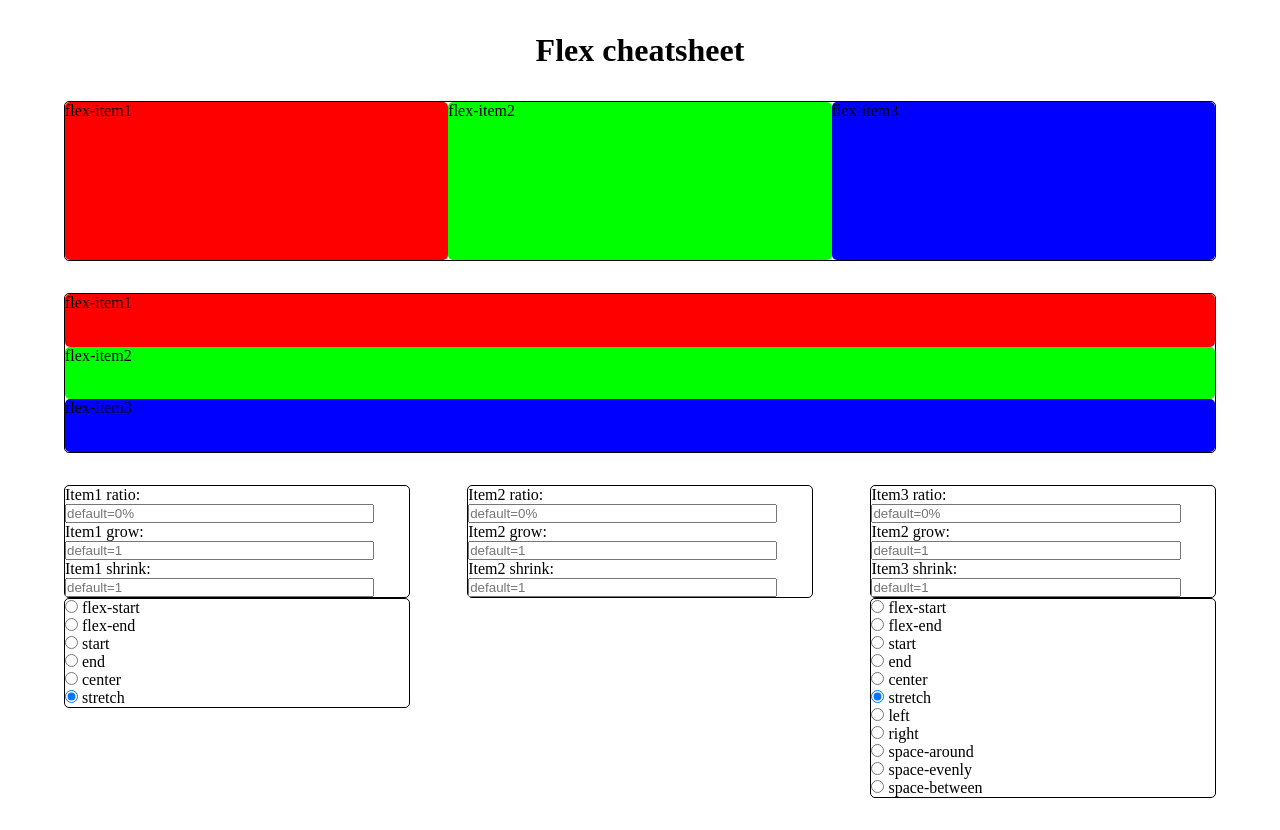
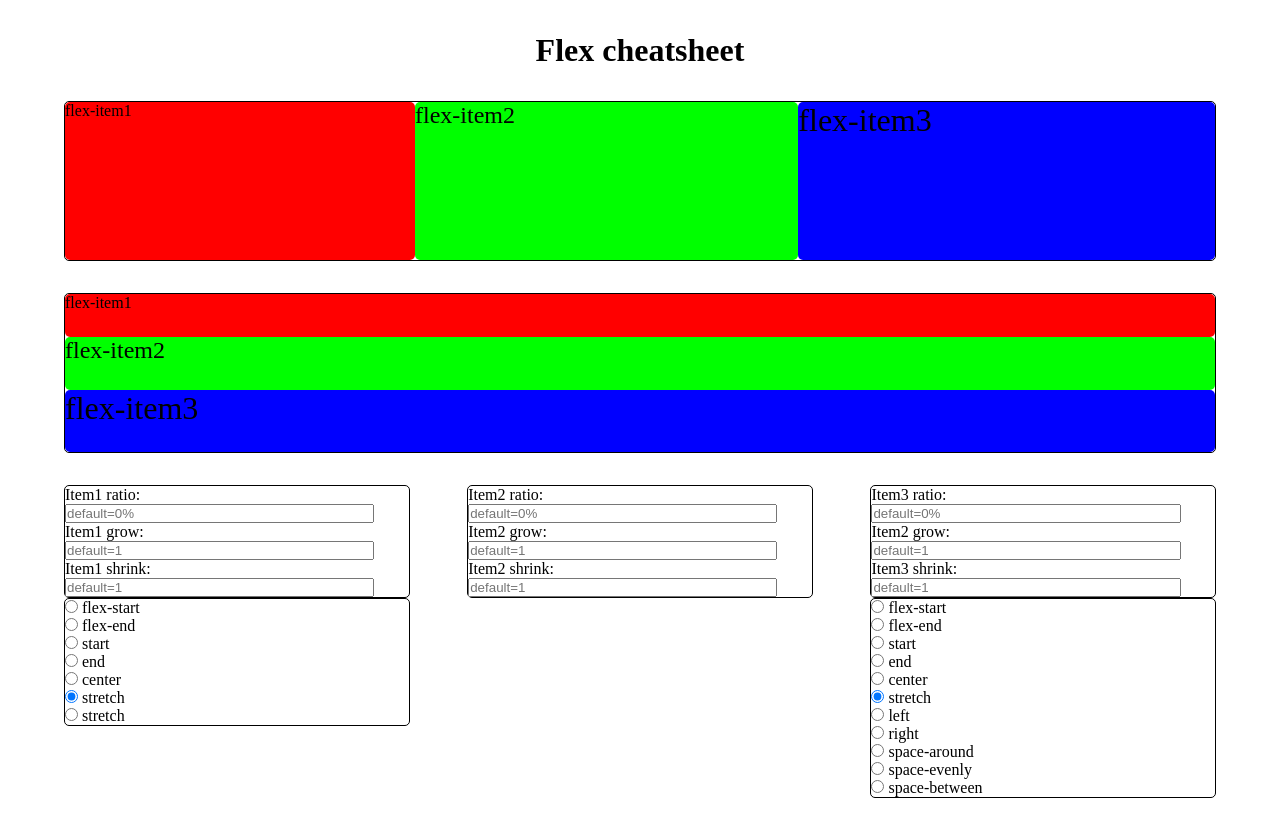
Before and after one commit to gucchunchun/cheatsheet, a plain HTML site: page index.html in a window 1280 px wide. Drawn offline with Linux system fonts and the light colour scheme.

Commit message:
add 'baseline' option for 'align-items'style toggle
index.html\n=>add radio button 'baseline'option\nstyle.css\n=>change each items's font-size to change each w/h

```diff
--- a/index.html
+++ b/index.html
@@ -188,6 +188,15 @@
             />
             stretch
           </label>
+          <label for="align-baseline">
+            <input
+              type="radio"
+              name="align-items"
+              id="align-baseline"
+              value="baseline"
+            />
+            stretch
+          </label>
         </div>
         <div class="flex-container column">
           <label for="justify-flex-start">
--- a/style.css
+++ b/style.css
@@ -33,12 +33,15 @@
 }
 .item1 {
     background-color: rgb(var(--item1bg));
+    font-size: 1rem;
 }
 .item2 {
     background-color: rgb(var(--item2bg));
+    font-size:1.5rem;
 }
 .item3 {
     background-color: rgb(var(--item3bg));
+    font-size:2rem;
 }
 #input-container {
     height: fit-content;
```
Also changed, not shown: 1 other file.
